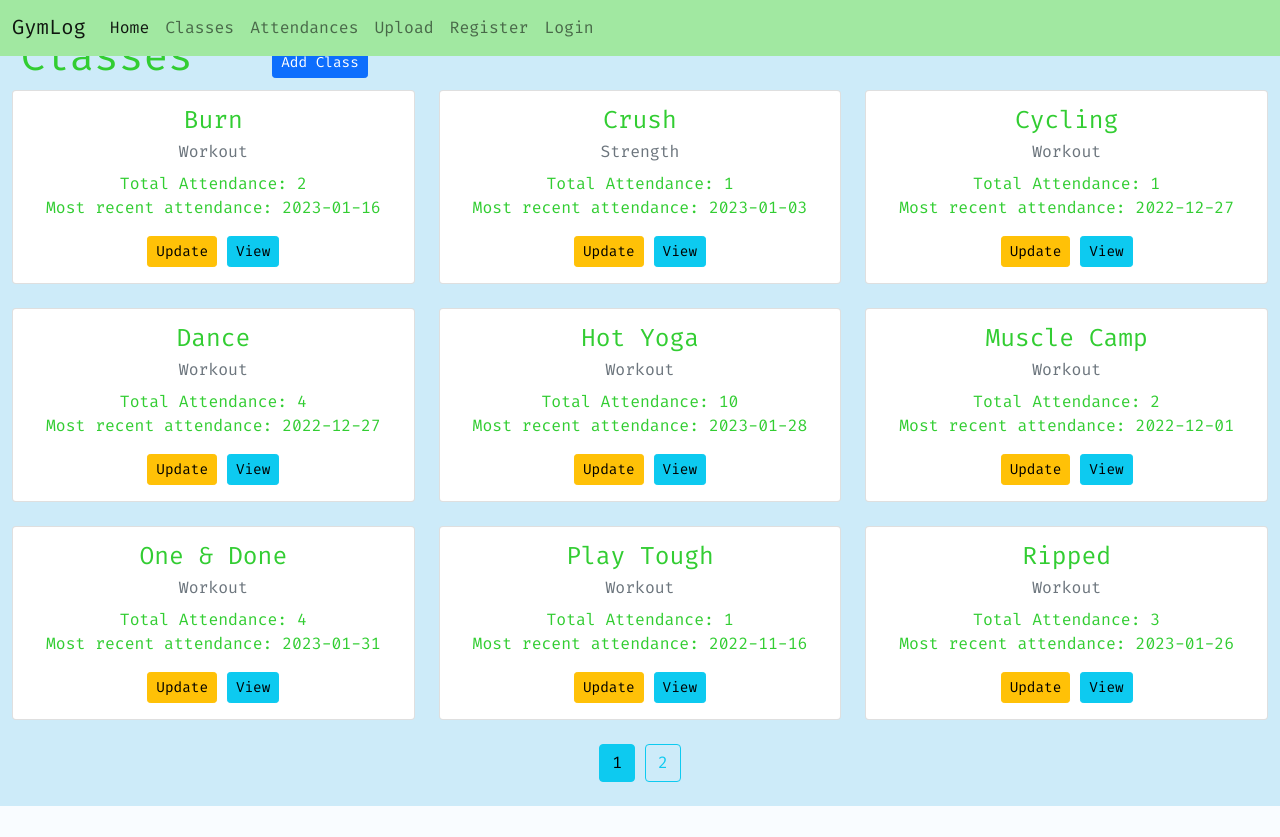
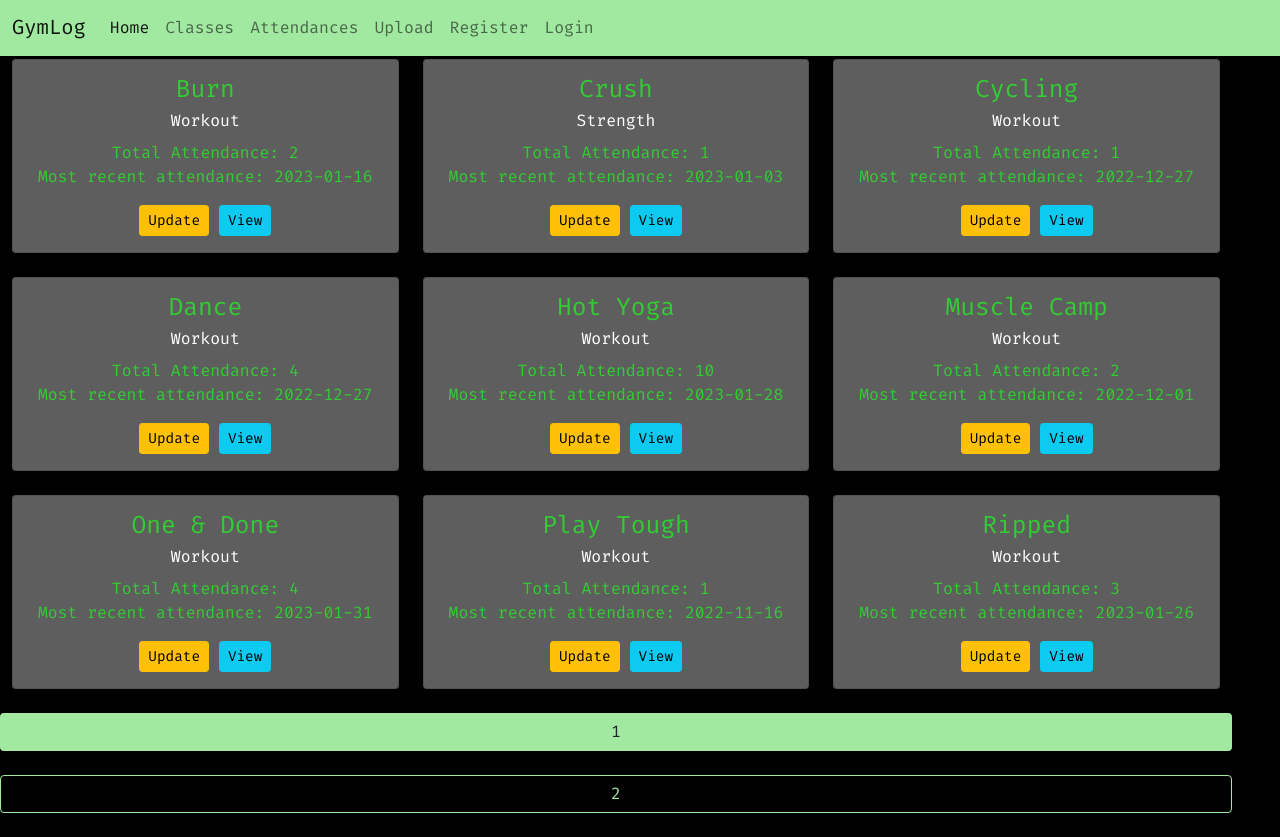
Before and after one commit to ayeryn/gymlog, a Flask app: page /classes in a window 1280 px wide. Before the commit the page ends 806 px from the top, so only its background shows below. Run offline with Flask 3, Linux system fonts and the light colour scheme; data comes from the database, SQL or seed files in the repository.

Commit message:
update classes styling

```diff
--- a/app/static/main.css
+++ b/app/static/main.css
@@ -1,14 +1,11 @@
 :root {
     --pink: #f9cdff;
-    --litelime: #A1E8A1;
     --litepink: #fce6ff;
-    --lime: #32CD32;
-    /* --bg-color: blanchedalmond; */
     --bg-color: black;
-    /* --text-color: #002eff; */
-    --text-color: #32CD32;
-    /* --navbar-color: #ffb38a; */
-    --navbar-color: #A1E8A1;
+    --primary-color: #32CD32;
+    --secondary-color: #A1E8A1;
+    --tertiary-color: #5e5e5e;
+    /* --tertiary-color: #c1f0c1; */
     --typewriter-speed: 2s;
     --typewriter-chars: 17;
 }
@@ -22,7 +19,7 @@
 
 body {
     background-color: var(--bg-color);
-    color: var(--text-color);
+    color: var(--primary-color);
     margin: 0;
     min-height: 100vh;
     font-family: 'Fira Code';
@@ -31,11 +28,11 @@ body {
 h1,
 h2,
 h3,
-h4,
-h5,
-h6 {
-    color: var(--text-color);
+h4 {
+    color: var(--primary-color);
 }
+
+
 
 
 header {
@@ -70,7 +67,7 @@ main {
 
 .welcome::after {
     width: 0.125em;
-    background-color: var(--text-color);
+    background-color: var(--primary-color);
     animation: typewriter var(--typewriter-speed) steps(var(--typewriter-chars)) 1s forwards
 }
 
@@ -100,17 +97,12 @@ main {
 }
 
 
-
 hr {
     color: #006dd3;
 }
 
 .header-text:hover {
     color: #3A1078;
-}
-
-.solid-bg {
-    background-color: #cdebf9;
 }
 
 .nav-text {
@@ -126,7 +118,7 @@ a.site-link:hover {
 }
 
 .site-nav-bg {
-    background-color: var(--navbar-color);
+    background-color: var(--secondary-color);
 }
 
 .navbar-brand {
@@ -200,12 +192,20 @@ a.article-title:hover {
     font-size: 2.5rem;
 }
 
-/* calendar styling */
-.cal-today {
-    color: #FD841F;
-    text-decoration: underline;
+.card {
+    background-color: var(--tertiary-color);
 }
 
-.cal-text-attend {
-    font-weight: bold;
+.card-subtitle {
+    color: white;
 }
+
+.btn-current {
+    background-color: var(--secondary-color);
+}
+
+.btn-other {
+    background-color: transparent;
+    border-color: var(--secondary-color);
+    color: var(--secondary-color)
+}
--- a/app/templates/classes.html
+++ b/app/templates/classes.html
@@ -1,13 +1,11 @@
 {% extends "layout.html" %}
 {% block content %}
-<div class="container-fluid solid-bg">
 <div class="row align-items-center">
     <div class="col-2">
         <h1>Classes</h1>
     </div>
     <div class="col-2">
-            <a href="{{ url_for('new_class') }}" class="btn btn-sm btn-primary">Add Class</a>
-        </div>
+        <a href="{{ url_for('new_class') }}" class="btn btn-sm btn-current">Add Class</a>
     </div>
     <div class="row row-cols-1 row-cols-md-3">
         {% for c in gym_classes|sort %}
@@ -17,7 +15,7 @@
                     <h4 class="card-title">
                         {{ c.name }}
                     </h4>
-                    <p class="card-subtitle mb-2 text-muted">{{ c.class_type }}</p>
+                    <p class="card-subtitle mb-2">{{ c.class_type }}</p>
                     <p class="card-text">
                         Total Attendance: <strong>{{ c.attendance_list|length }} </strong></br>
                         Most recent attendance: <strong>{{ c.attendance_list|sort(reverse = True)|first }}</strong>
@@ -29,16 +27,18 @@
         </div>
         {% endfor %}
     </div>
+    <div class="row align-items-center">
         {% for page_num in gym_classes.iter_pages(left_edge=1, right_edge=1, left_current=1, right_current=2) %}
         {% if page_num %}
         {% if gym_classes.page == page_num %}
-    <a class="btn btn-info mb-4" href="{{ url_for('classes', page=page_num) }}">{{ page_num }}</a>
+        <a class="btn btn-current mb-4" href="{{ url_for('classes', page=page_num) }}">{{ page_num }}</a>
         {% else %}
-    <a class="btn btn-outline-info mb-4" href="{{ url_for('classes', page=page_num) }}">{{ page_num }}</a>
+        <a class="btn btn-other mb-4" href="{{ url_for('classes', page=page_num) }}">{{ page_num }}</a>
         {% endif %}
         {% else %}
         ...
         {% endif %}
         {% endfor %}
     </div>
+</div>
 {% endblock content %}
```
Lines whose indentation alone changed are shown as unchanged.
